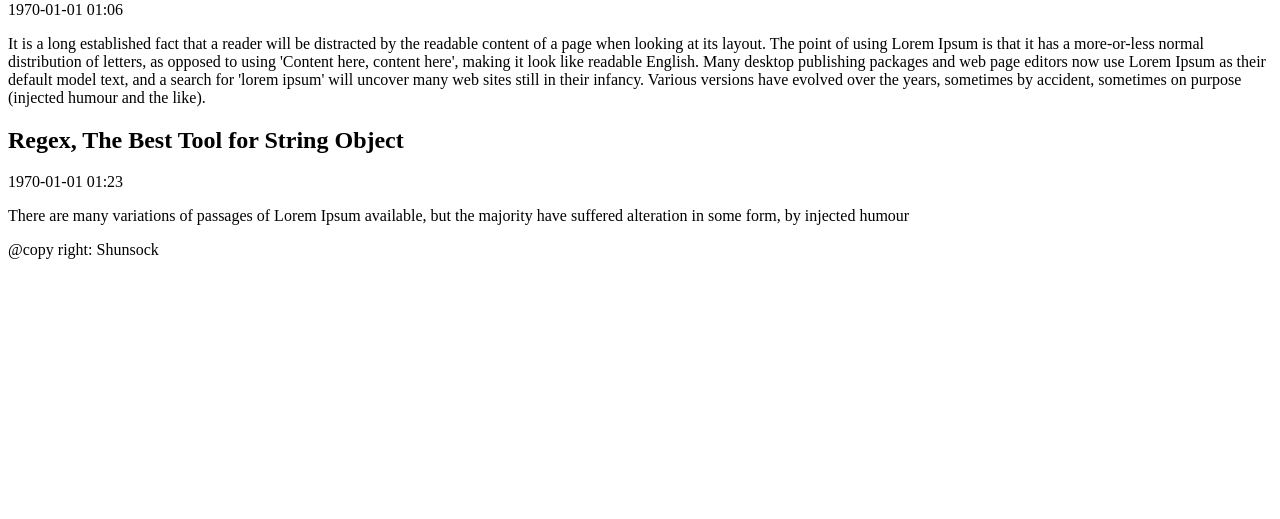
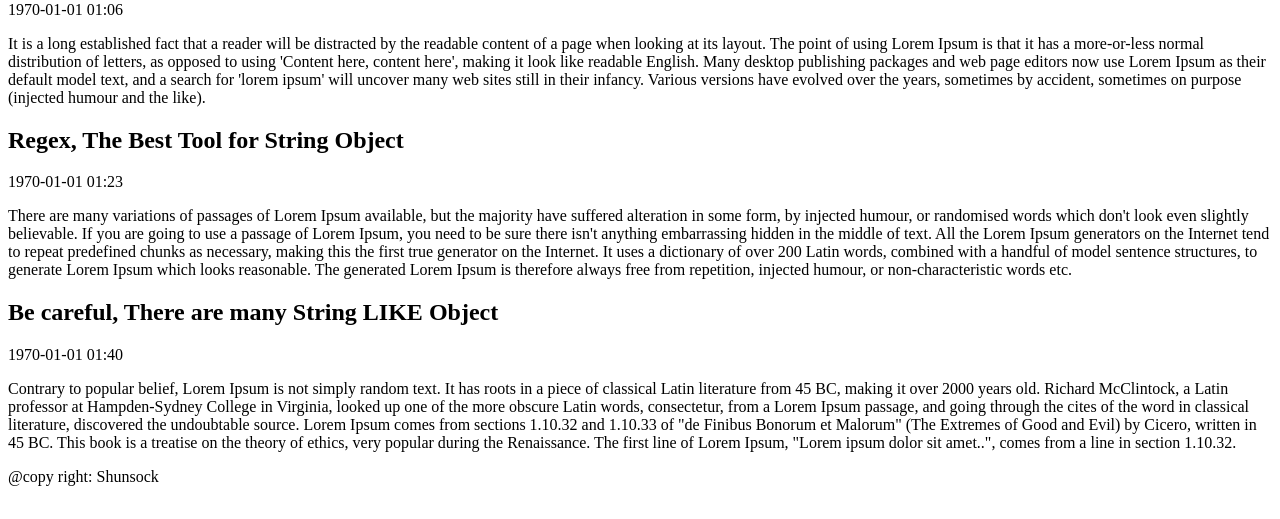
Before and after one commit to shunsock/kenshu-php, a PHP site: page / in a window 1280 px wide. Shown: the part 281-800 px from the top of the page. Run offline with PHP 8.4, Linux system fonts and the light colour scheme.

Commit message:
:clown_face: [mock things] =>  update Mock thumbnail

```diff
--- a/php/views/Mock/PostMock.php
+++ b/php/views/Mock/PostMock.php
@@ -13,7 +13,7 @@ class PostMock
             id: 1,
             title: 'Every thing is String Object',
             user_id: 1,
-            thumbnail: 'thumbnail',
+            thumbnail: 'https://images.unsplash.com/photo-1506606401543-2e73709cebb4?ixlib=rb-4.0.3&ixid=M3wxMjA3fDB8MHxwaG90by1wYWdlfHx8fGVufDB8fHx8fA%3D%3D&auto=format&fit=crop&w=1470&q=80',
             body: 'Lorem Ipsum is simply dummy text of the printing and typesetting industry. Lorem Ipsum has been the industry\'s standard dummy text ever since the 1500s, when an unknown printer took a galley of type and scrambled it to make a type specimen book. It has survived not only five centuries, but also the leap into electronic typesetting, remaining essentially unchanged. It was popularised in the 1960s with the release of Letraset sheets containing Lorem Ipsum passages, and more recently with desktop publishing software like Aldus PageMaker including versions of Lorem Ipsum.',
             created_at: 3000,
             updated_at: 3000
@@ -22,7 +22,7 @@ class PostMock
             id: 2,
             title: 'String Object Solve ALL Problems',
             user_id: 1,
-            thumbnail: 'thumbnail',
+            thumbnail: 'https://images.unsplash.com/photo-1534447677768-be436bb09401?ixlib=rb-4.0.3&ixid=M3wxMjA3fDB8MHxwaG90by1wYWdlfHx8fGVufDB8fHx8fA%3D%3D&auto=format&fit=crop&w=1494&q=80',
             body: 'It is a long established fact that a reader will be distracted by the readable content of a page when looking at its layout. The point of using Lorem Ipsum is that it has a more-or-less normal distribution of letters, as opposed to using \'Content here, content here\', making it look like readable English. Many desktop publishing packages and web page editors now use Lorem Ipsum as their default model text, and a search for \'lorem ipsum\' will uncover many web sites still in their infancy. Various versions have evolved over the years, sometimes by accident, sometimes on purpose (injected humour and the like).',
             created_at: 4000,
             updated_at: 4000
@@ -31,11 +31,20 @@ class PostMock
             id: 3,
             title: 'Regex, The Best Tool for String Object',
             user_id: 1,
-            thumbnail: 'thumbnail',
-            body: 'There are many variations of passages of Lorem Ipsum available, but the majority have suffered alteration in some form, by injected humour',
+            thumbnail: 'https://images.unsplash.com/photo-1468476396571-4d6f2a427ee7?ixlib=rb-4.0.3&ixid=M3wxMjA3fDB8MHxwaG90by1wYWdlfHx8fGVufDB8fHx8fA%3D%3D&auto=format&fit=crop&w=1579&q=80',
+            body: "There are many variations of passages of Lorem Ipsum available, but the majority have suffered alteration in some form, by injected humour, or randomised words which don't look even slightly believable. If you are going to use a passage of Lorem Ipsum, you need to be sure there isn't anything embarrassing hidden in the middle of text. All the Lorem Ipsum generators on the Internet tend to repeat predefined chunks as necessary, making this the first true generator on the Internet. It uses a dictionary of over 200 Latin words, combined with a handful of model sentence structures, to generate Lorem Ipsum which looks reasonable. The generated Lorem Ipsum is therefore always free from repetition, injected humour, or non-characteristic words etc.",
             created_at: 5000,
             updated_at: 5000
         );
-        return new PostCollection(items: [$mockedPost1, $mockedPost2, $mockedPost3]);
+        $mockedPost4 = new Post(
+            id: 4,
+            title: 'Be careful, There are many String LIKE Object',
+            user_id: 1,
+            thumbnail: 'https://images.unsplash.com/photo-1528353518104-dbd48bee7bc4?ixlib=rb-4.0.3&ixid=M3wxMjA3fDB8MHxwaG90by1wYWdlfHx8fGVufDB8fHx8fA%3D%3D&auto=format&fit=crop&w=1632&q=80',
+            body: "Contrary to popular belief, Lorem Ipsum is not simply random text. It has roots in a piece of classical Latin literature from 45 BC, making it over 2000 years old. Richard McClintock, a Latin professor at Hampden-Sydney College in Virginia, looked up one of the more obscure Latin words, consectetur, from a Lorem Ipsum passage, and going through the cites of the word in classical literature, discovered the undoubtable source. Lorem Ipsum comes from sections 1.10.32 and 1.10.33 of \"de Finibus Bonorum et Malorum\" (The Extremes of Good and Evil) by Cicero, written in 45 BC. This book is a treatise on the theory of ethics, very popular during the Renaissance. The first line of Lorem Ipsum, \"Lorem ipsum dolor sit amet..\", comes from a line in section 1.10.32.",
+            created_at: 6000,
+            updated_at: 6000
+        );
+        return new PostCollection(items: [$mockedPost1, $mockedPost2, $mockedPost3, $mockedPost4]);
     }
 }
```
